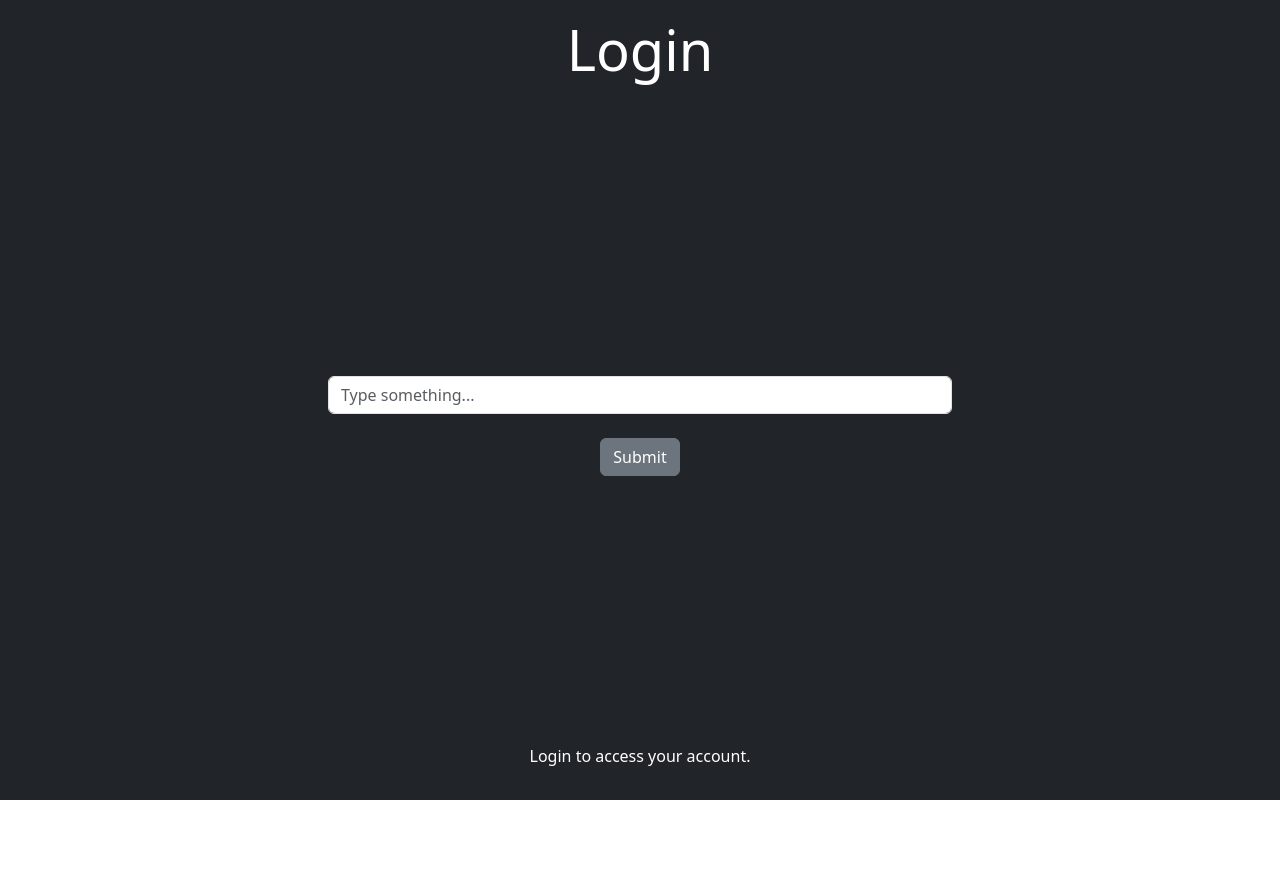
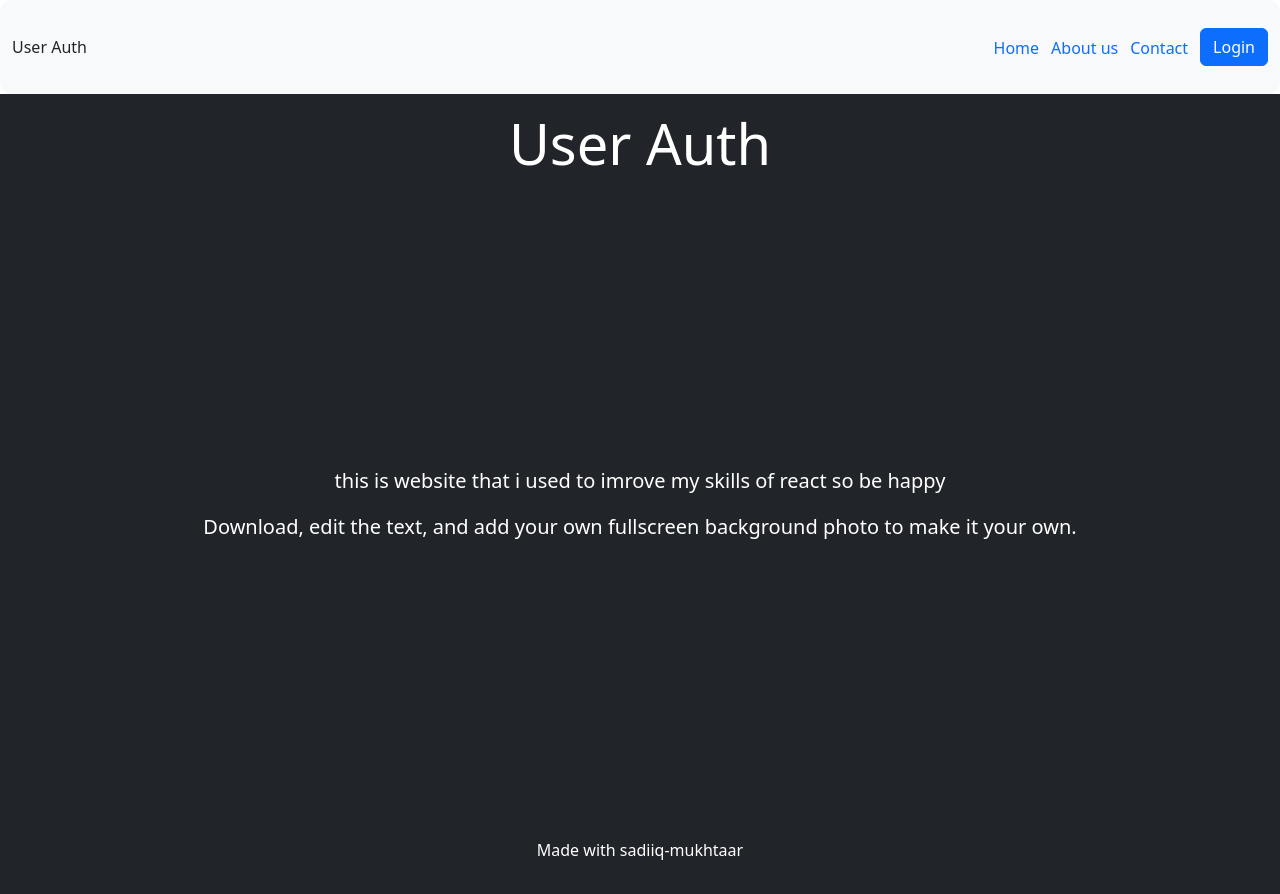
Before and after one commit to Sadiiq01/user-auth, a React (Vite) app: page / in a window 1280 px wide. Before the commit the page ends 800 px from the top, so only its background shows below. Built offline with nearby package versions, Linux system fonts and the light colour scheme.

Commit message:
creating routing pages

```diff
--- a/src/App.tsx
+++ b/src/App.tsx
@@ -1,11 +1,8 @@
-import LoginPage from "./compnents/loginPage/LoginPage";
+import { RouterProvider } from "react-router-dom";
+import router from "./compnents/routes/routes";
 
 const App = () => {
-  return (
-    <div>
-      <LoginPage />
-    </div>
-  );
+  return <RouterProvider router={router}></RouterProvider>;
 };
 
 export default App;
--- a/src/compnents/AboutPage/AboutPage.tsx
+++ b/src/compnents/AboutPage/AboutPage.tsx
@@ -6,7 +6,7 @@ const AboutPage = () => {
       className="d-flex flex-column text-center text-white bg-dark"
       style={{
         height: "100vh",
-        backgroundImage: "url('https://via.placeholder.com/1920x1080')",
+        // backgroundImage: "url('https://via.placeholder.com/1920x1080')",
         backgroundSize: "cover",
         backgroundPosition: "center",
       }}
--- a/src/compnents/ContactPage/ContactPage.tsx
+++ b/src/compnents/ContactPage/ContactPage.tsx
@@ -6,7 +6,7 @@ const ContactPage = () => {
       className="d-flex flex-column text-center text-white bg-dark"
       style={{
         height: "100vh",
-        backgroundImage: "url('https://via.placeholder.com/1920x1080')",
+        // backgroundImage: "url('https://via.placeholder.com/1920x1080')",
         backgroundSize: "cover",
         backgroundPosition: "center",
       }}
--- a/src/compnents/HomePage/HomePage.tsx
+++ b/src/compnents/HomePage/HomePage.tsx
@@ -1,14 +1,11 @@
-import NavBar from "../layoutPage/NavBar";
-
 const HomePage = () => {
   return (
     <div>
-      <NavBar />
       <div
         className="d-flex flex-column text-center text-white bg-dark"
         style={{
           height: "100vh",
-          backgroundImage: "url('https://via.placeholder.com/1920x1080')",
+          // backgroundImage: "url('https://via.placeholder.com/1920x1080')",
           backgroundSize: "cover",
           backgroundPosition: "center",
         }}
--- /dev/null
+++ b/src/compnents/layoutPage/Layout.tsx
@@ -0,0 +1,15 @@
+import { Outlet } from "react-router-dom";
+import NavBar from "./NavBar";
+
+const LayoutPage = () => {
+  return (
+    <div>
+      <NavBar />
+      <div>
+        <Outlet />
+      </div>
+    </div>
+  );
+};
+
+export default LayoutPage;
--- a/src/compnents/layoutPage/NavBar.tsx
+++ b/src/compnents/layoutPage/NavBar.tsx
@@ -1,25 +1,34 @@
+import { Link, useNavigate } from "react-router-dom";
 import "./Navbar.css";
 const NavBar = () => {
+  const navigate = useNavigate();
   return (
     <nav className="navbar-light bg-light">
       <div>
-        <a className="navbar-brand" href="#">
+        <Link className="navbar-brand" to="/">
           User Auth
-        </a>
+        </Link>
       </div>
 
       <div className="nav-links">
         <ul>
           <li>
-            <a href="">Home</a>
+            <Link to="/">Home</Link>
           </li>
           <li>
-            <a href="">About us </a>
+            <Link to="/about">About us </Link>
           </li>
           <li>
-            <a href="">Contact</a>
+            <Link to="/contact">Contact</Link>
           </li>
-          <button className="btn btn-primary">Login</button>
+          <button
+            className="btn btn-primary"
+            onClick={() => {
+              navigate("/login");
+            }}
+          >
+            Login
+          </button>
         </ul>
       </div>
     </nav>
--- /dev/null
+++ b/src/compnents/routes/routes.tsx
@@ -0,0 +1,21 @@
+import { createBrowserRouter } from "react-router-dom";
+import LayoutPage from "../layoutPage/Layout";
+import HomePage from "../HomePage/HomePage";
+import AboutPage from "../AboutPage/AboutPage";
+import ContactPage from "../ContactPage/ContactPage";
+import LoginPage from "../loginPage/LoginPage";
+
+const router = createBrowserRouter([
+  {
+    path: "/",
+    element: <LayoutPage />,
+    children: [
+      { index: true, element: <HomePage /> },
+      { path: "/about", element: <AboutPage /> },
+      { path: "/contact", element: <ContactPage /> },
+      { path: "/login", element: <LoginPage /> },
+    ],
+  },
+]);
+
+export default router;
```
Also changed, not shown: src/compnents/routes/routes.ts (deleted).
